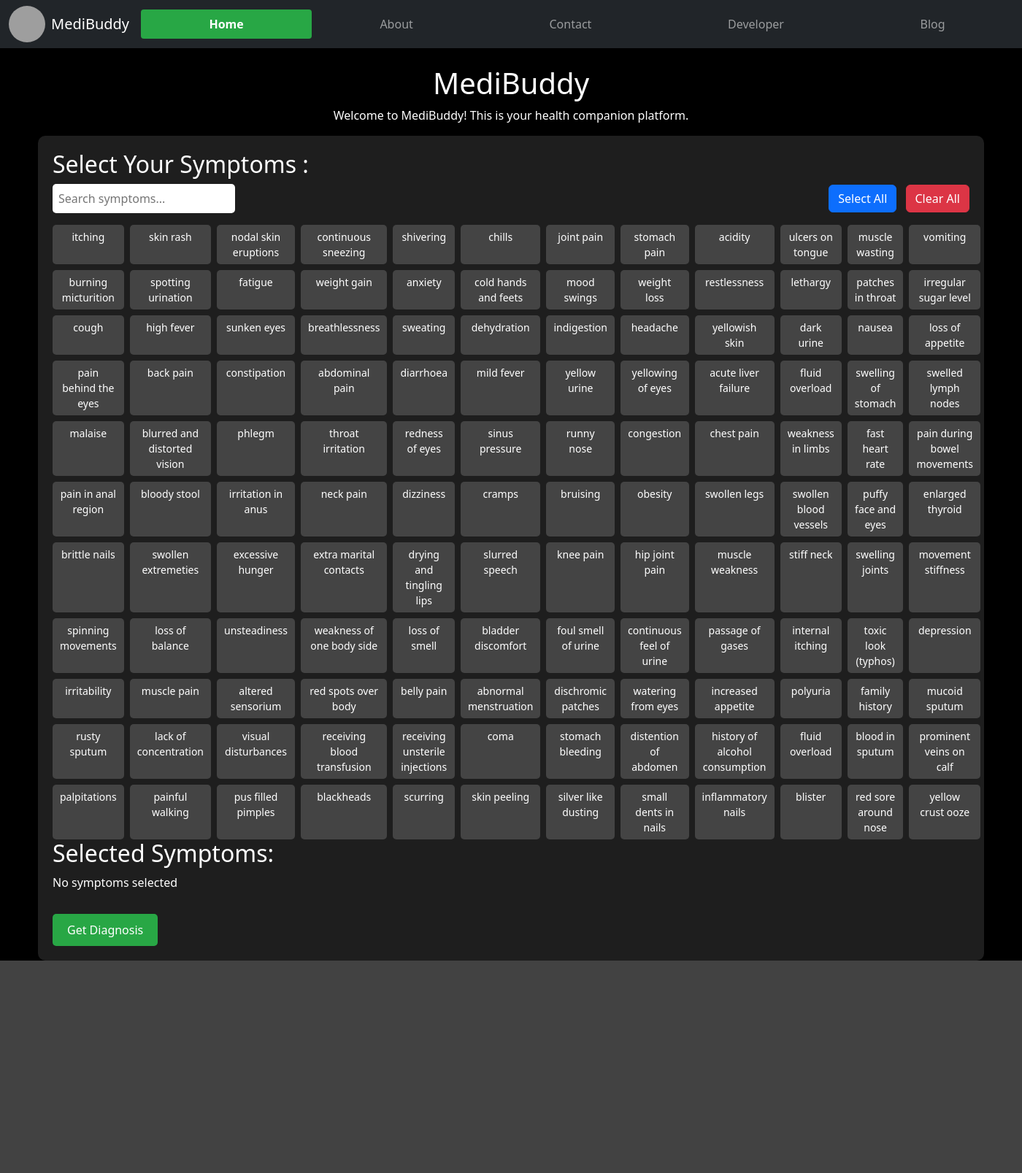
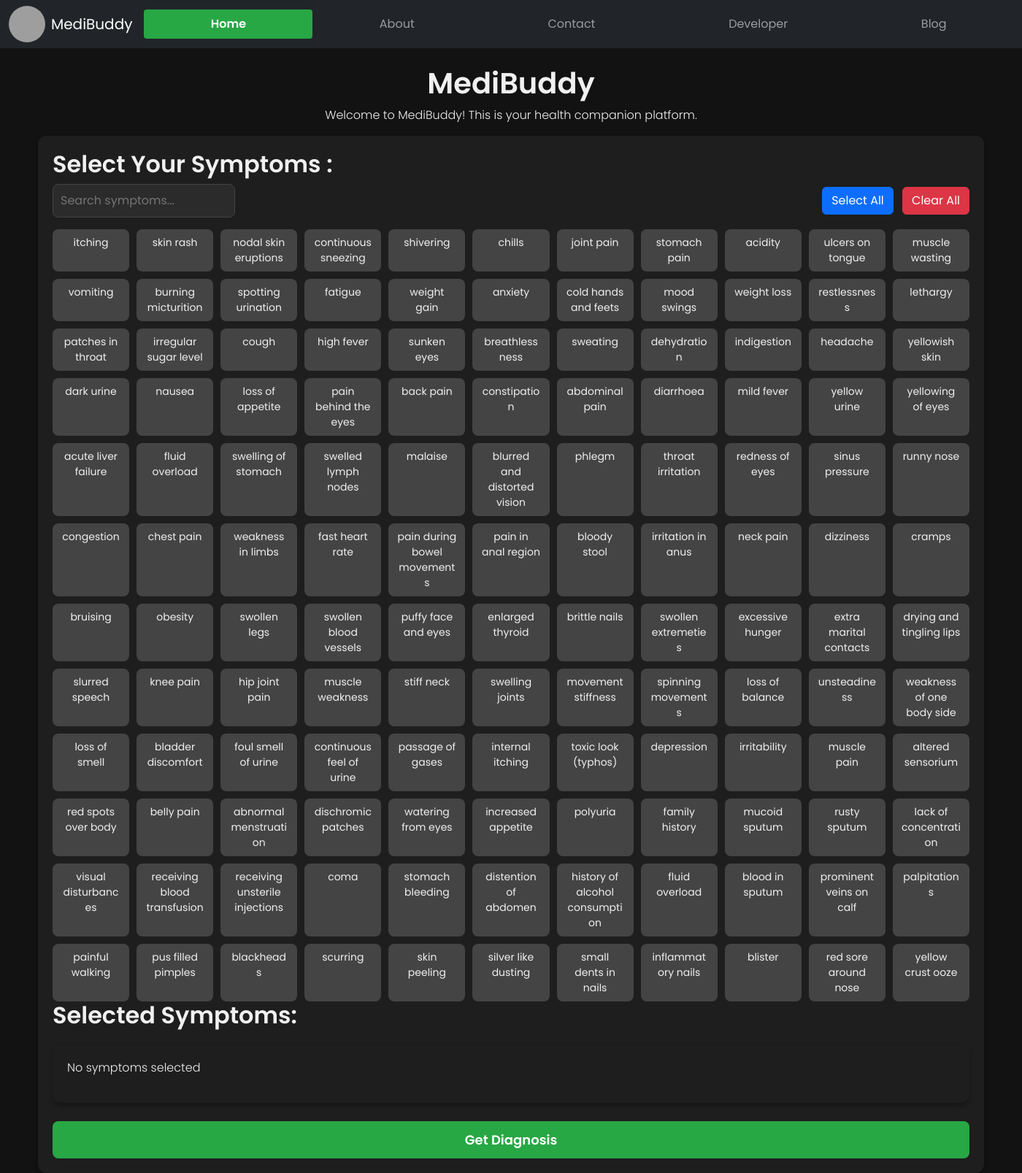
Before and after one commit to ANSH5252/MediBuddy, a Flask app: page / in a window 1400 px wide. Shown: the whole page at 73% size. Before the commit the page ends 1316 px from the top, so only its background shows below. Run offline with Flask 3, Linux system fonts and the light colour scheme; grey boxes are pictures that could not be loaded.

Commit message:
Update style.css

```diff
--- a/static/style.css
+++ b/static/style.css
@@ -1,3 +1,13 @@
+/* Google Fonts - Poppins */
+@import url('https://fonts.googleapis.com/css2?family=Poppins:wght@300;400;500;600;700&display=swap');
+
+body {
+    background-color: #121212; /* Darker background */
+    color: #f0f0f0; /* Lighter text for contrast */
+    font-family: 'Poppins', sans-serif;
+    transition: all 0.3s ease;
+}
+
 .logo img {
   border-radius: 50%;
   object-fit: cover;
@@ -7,82 +17,199 @@
 }
 
 .navbar-nav .nav-link.active {
-    background-color:  #28a745 !important; /* Bootstrap primary blue background */
+    background-color:  #28a745 !important;
     color: white !important;
     border-radius: 0.25rem;
     font-weight: 600;
 }
 
-body {
-    background-color: black;
-    color: white;
+/* General Styling */
+h1, h2, h3, h4 {
+    font-weight: 600;
 }
 
-.symptom-tags-container {
+p {
+    font-weight: 300;
+}
+
+.section-title {
+    font-size: 1.5rem;
+    font-weight: 600;
+    color: #28a745;
+    margin-bottom: 1rem;
+}
+
+.symptom-tags-container, .diagnosis-result-container, .selected-symptoms {
     background: #1e1e1e;
     padding: 20px;
-    border-radius: 10px;
+    border-radius: 12px;
+    box-shadow: 0 4px 6px rgba(0, 0, 0, 0.3);
 }
 
 .search-box {
-    padding: 8px;
-    border-radius: 5px;
-    border: none;
+    padding: 10px;
+    border-radius: 8px;
+    border: 1px solid #444;
+    background: #2b2b2b;
+    color: #f0f0f0;
     width: 250px;
+    transition: all 0.3s ease;
+}
+
+.search-box:focus {
+    outline: none;
+    border-color: #28a745;
+    box-shadow: 0 0 0 2px rgba(40, 167, 69, 0.2);
 }
 
 .symptoms-grid {
     display: grid;
-    grid-template-columns: repeat(12, 1fr);
-    gap: 8px;
+    grid-template-columns: repeat(auto-fit, minmax(100px, 1fr));
+    gap: 10px;
     margin-top: 15px;
 }
 
 .tag {
-    padding: 6px 10px;
+    padding: 8px 12px;
     background: #444;
-    border-radius: 5px;
+    border-radius: 8px;
     cursor: pointer;
     text-align: center;
     font-size: 14px;
-    transition: background 0.3s;
+    font-weight: 400;
+    transition: all 0.3s ease;
+    overflow-wrap: break-word; /* Ensure long words break */
+    word-break: break-word; /* Further help with word breaking */
 }
 
 .tag:hover {
-    background: #666;
+    background: #555;
+    transform: translateY(-2px);
+    box-shadow: 0 2px 4px rgba(0, 0, 0, 0.4);
 }
 
 .tag.selected {
     background: #007bff;
     color: white;
-    margin-right: 1px;
+    font-weight: 500;
+    transform: none;
+    box-shadow: none;
 }
 
-#selected-symptoms {
-    display: flex;
-    flex-wrap: wrap;
-    gap: 10px; /* space between selected items */
-    padding: 10px;
+.selected-symptoms {
+    margin-top: 20px;
 }
 
-.selected-symptom {
-    background-color: #444;
-    padding: 5px 10px;
-    border-radius: 5px;
+.selected-tag {
+    display: inline-block;
+    background: #34495e;
     color: white;
+    padding: 6px 12px;
+    border-radius: 6px;
+    margin: 5px;
+    font-size: 14px;
+    cursor: pointer;
+    transition: background 0.2s ease;
 }
 
+.selected-tag:hover {
+    background: #c0392b;
+}
 
 .submit-btn {
+    display: block;
+    width: 100%;
+    padding: 12px;
+    margin-top: 25px;
     background: #28a745;
     color: white;
-    padding: 10px 20px;
     border: none;
-    border-radius: 5px;
-    margin-top: 15px;
+    border-radius: 8px;
+    font-size: 18px;
+    font-weight: 600;
     cursor: pointer;
+    transition: all 0.3s ease;
 }
 
 .submit-btn:hover {
     background: #218838;
+    box-shadow: 0 4px 8px rgba(40, 167, 69, 0.3);
 }
+
+/* Diagnosis Results Styling */
+.result-card {
+    background: #2b2b2b;
+    padding: 15px;
+    border-radius: 10px;
+    margin-bottom: 10px;
+    box-shadow: 0 2px 4px rgba(0, 0, 0, 0.2);
+}
+
+.card-label {
+    font-weight: 600;
+    color: #28a745;
+    margin-bottom: 5px;
+}
+
+.card-value {
+    font-weight: 400;
+    color: #f0f0f0;
+}
+
+.card-list {
+    list-style-type: disc;
+    padding-left: 20px;
+    margin-top: 5px;
+    color: #f0f0f0;
+    font-weight: 300;
+}
+
+/* Severity Badges */
+.severity-badge {
+    display: inline-block;
+    padding: 4px 10px;
+    border-radius: 5px;
+    color: white;
+    font-weight: 600;
+    font-size: 14px;
+}
+
+.severity-low {
+    background-color: #27ae60; /* Green - Used for low severity levels */
+}
+
+.severity-moderate {
+    background-color: #f39c12; /* Orange - Used for moderate severity levels */
+}
+
+.severity-high {
+    background-color: #e74c3c; /* Red - Used for high severity levels */
+}
+
+/* Loader Styling */
+.hidden {
+    display: none !important;
+}
+
+.loader-container {
+    display: flex;
+    flex-direction: column;
+    align-items: center;
+    justify-content: center;
+    padding: 50px;
+}
+
+.spinner {
+    border: 4px solid #333;
+    border-top: 4px solid #28a745;
+    border-radius: 50%;
+    width: 50px;
+    height: 50px;
+    animation: spin 1s linear infinite;
+    margin-bottom: 15px;
+}
+
+@keyframes spin {
+    0% { transform: rotate(0deg); }
+    100% { transform: rotate(360deg); }
+}
```
